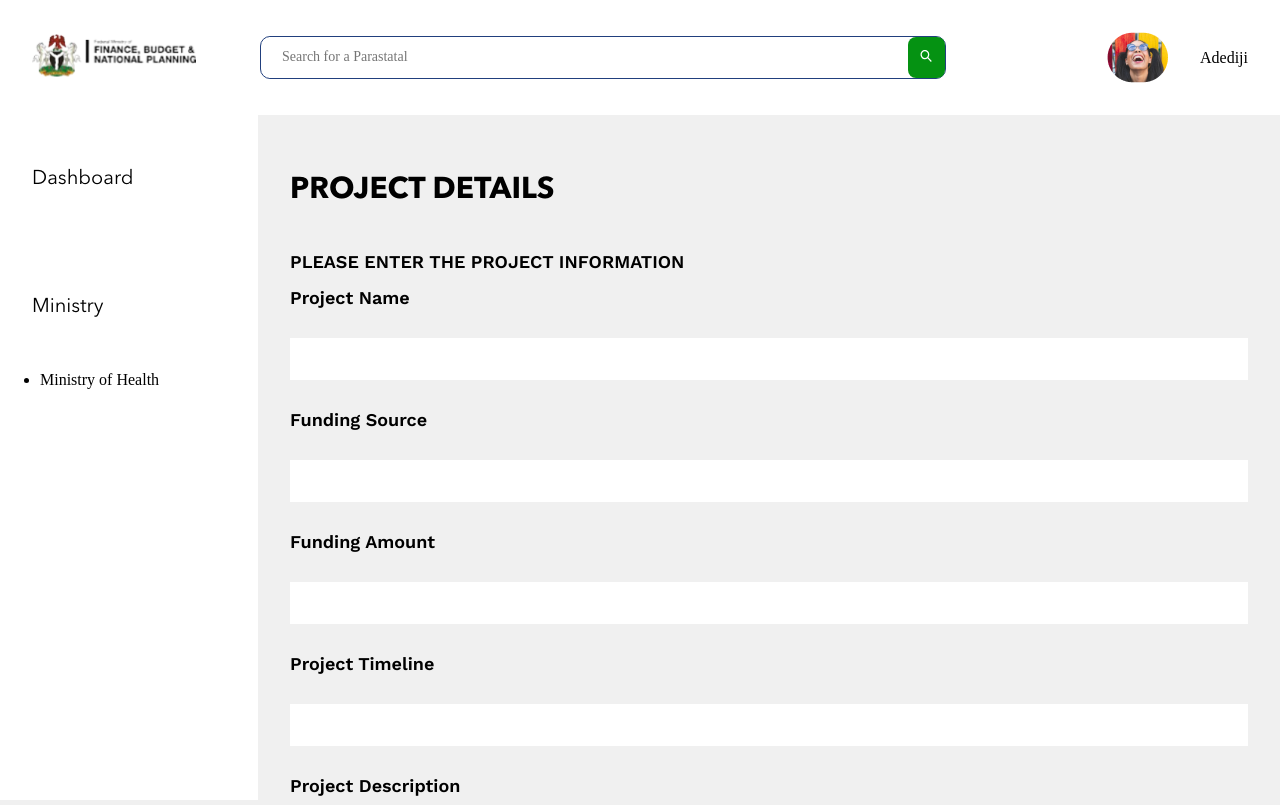
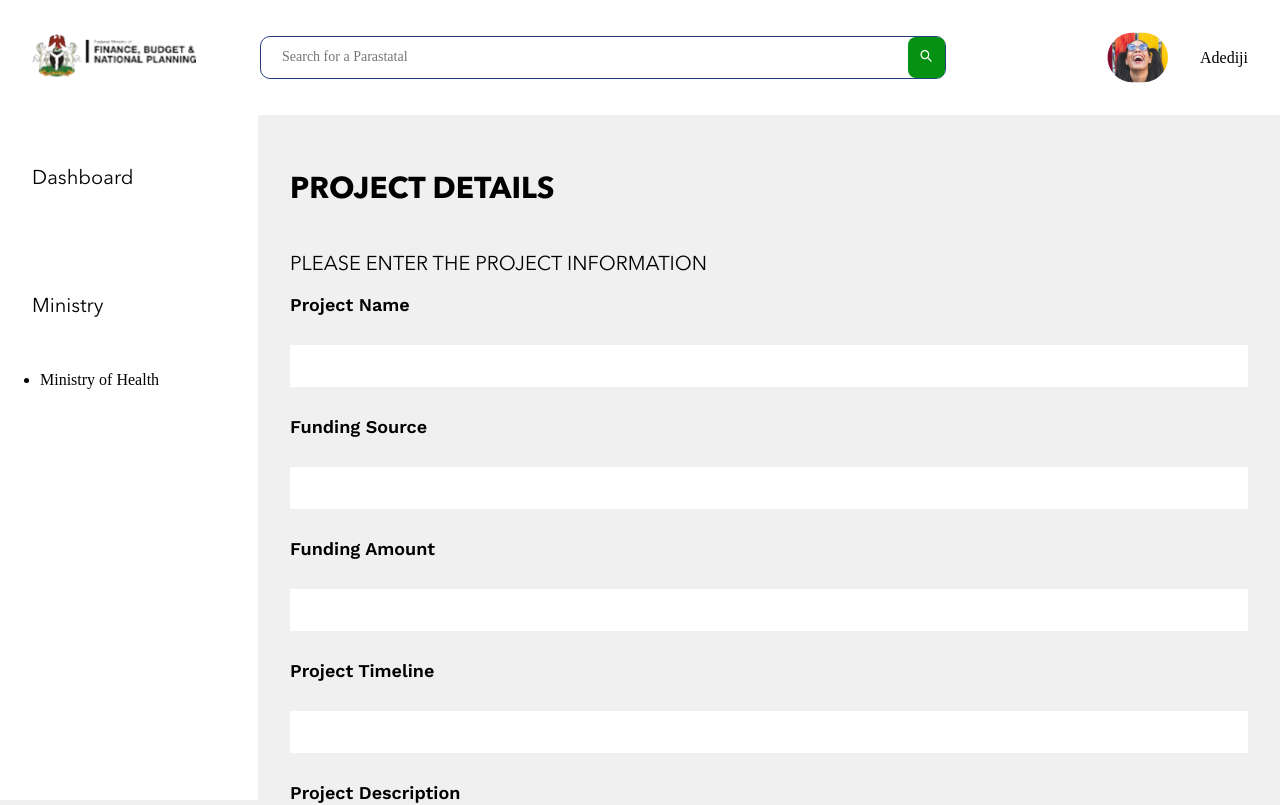
Before and after one commit to KoneeVibes/mof, a React (Create React App) app: page /registration/project in a window 1280 px wide. Shown: the top 805 px of the page. Built offline with nearby package versions, Linux system fonts and the light colour scheme; a small style sheet from the web is missing.

Commit message:
merged remote dev into dev

```diff
--- a/src/containers/projectregistrationarea/index.js
+++ b/src/containers/projectregistrationarea/index.js
@@ -3,7 +3,7 @@ import { Dashboard } from "../dashboard";
 import { ProjectRegistrationAreaWrapper } from "./styled";
 import { BaseInputWrapper } from "../../components/formfields/input/styled"
 import { BaseButton } from "../../components/buttons/styled"
-import { H2, H3, Label } from "../../components/typography/styled";
+import { H2, Label, P } from "../../components/typography/styled";
 
 export const ProjectRegistrationArea = () => {
     const handleSubmit = (e) => {
@@ -15,7 +15,7 @@ export const ProjectRegistrationArea = () => {
         <Dashboard>
             <ProjectRegistrationAreaWrapper>
                 <H2>PROJECT DETAILS</H2>
-                <H3>PLEASE  ENTER THE PROJECT INFORMATION</H3>
+                <P>PLEASE  ENTER THE PROJECT INFORMATION</P>
                 <form onSubmit={handleSubmit}>
                     <Label className="projectName">Project Name</Label>
                     <BaseInputWrapper type="text" name="text" required />
--- a/src/pages/auth/index.js
+++ b/src/pages/auth/index.js
@@ -5,6 +5,8 @@ import { AuthWrapper, AuthRow } from "./styled";
 import authImg from "../../assets/authImg.svg";
 import { BaseInputWrapper } from "../../components/formfields/input/styled";
 import { A, H1, Label, P } from "../../components/typography/styled";
+import Cookies from "universal-cookie";
+import { authenticateUser } from "../../util/apis/auth";
 
 export const Auth = () => {
     const cookies = new Cookies();
--- a/src/util/apis/auth.js
+++ b/src/util/apis/auth.js
@@ -1,6 +1,6 @@
 import { BASE_ENDPOINT } from "../endpoint";
 
-export const authUser = async (authDetails) => {
+export const authenticateUser = async (authDetails) => {
     try {
         const response = await fetch(`${BASE_ENDPOINT}/api/accounts/sign-in`, {
             method: 'POST',
```
